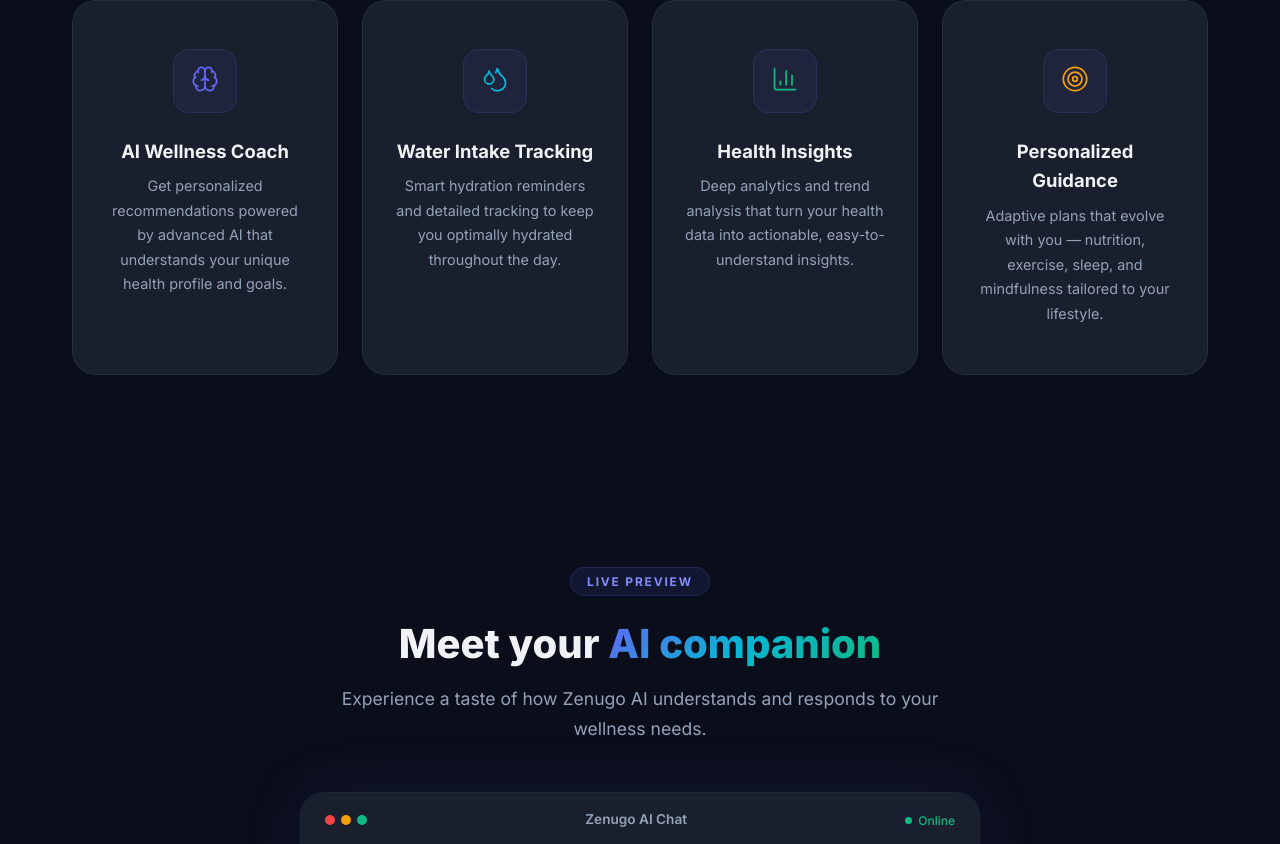
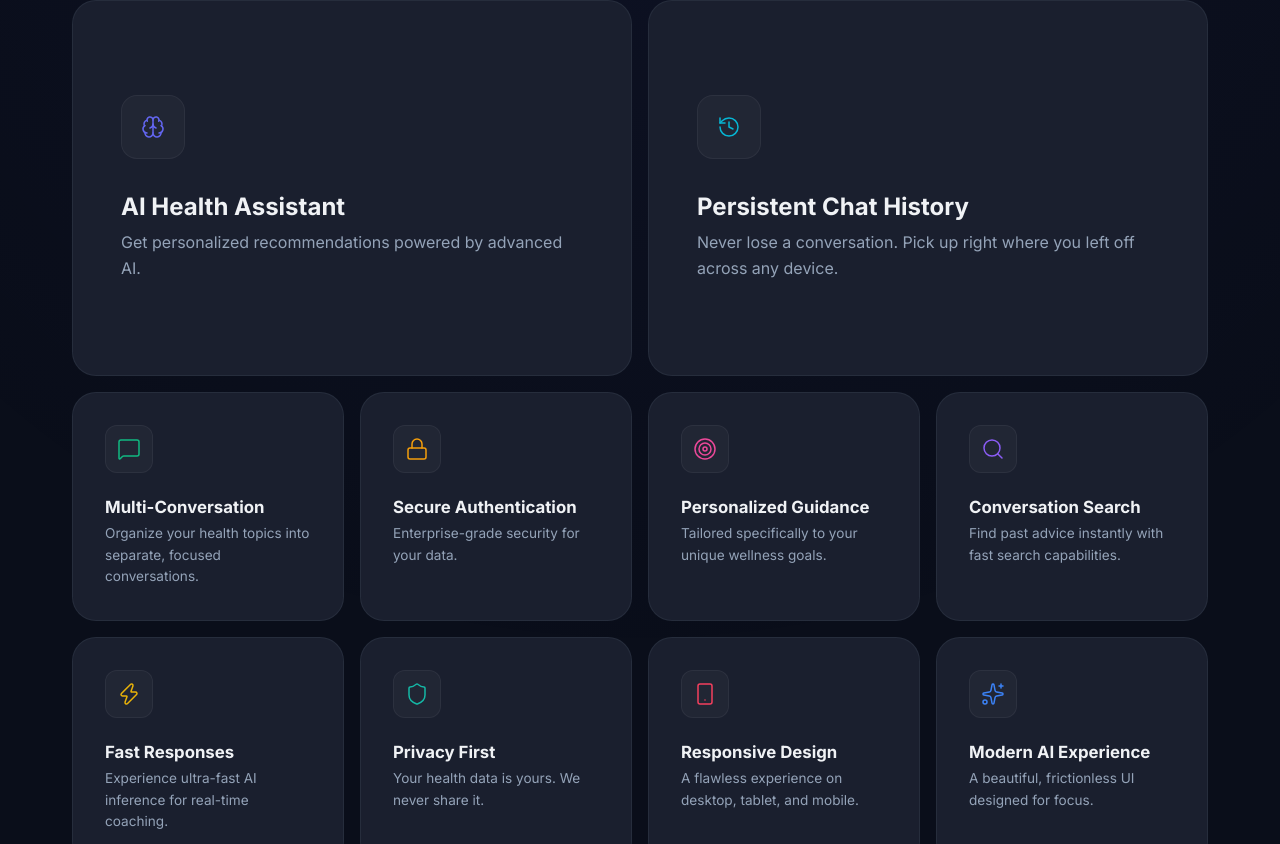
Before and after one commit to MuktharMJ/zenugo-ai, a React (Vite) app: page / in a window 1280 px wide. Shown: the part 1137-1981 px from the top of the page. Built offline with nearby package versions, Linux system fonts and the light colour scheme; no server answers.

Commit message:
feat(ui): redesign landing page experience

```diff
--- a/src/App.css
+++ b/src/App.css
@@ -7,4 +7,7 @@
 
 .app main {
   flex: 1;
+  display: flex;
+  flex-direction: column;
+  animation: fadeIn 0.4s ease-out;
 }
--- a/src/components/Features/Features.css
+++ b/src/components/Features/Features.css
@@ -1,5 +1,6 @@
 .features {
   position: relative;
+  background: radial-gradient(circle at 50% 0%, rgba(99, 102, 241, 0.05) 0%, transparent 70%);
 }
 
 .features__header {
@@ -10,7 +11,8 @@
 .features__grid {
   display: grid;
   grid-template-columns: repeat(4, 1fr);
-  gap: var(--space-lg);
+  grid-auto-rows: minmax(180px, auto);
+  gap: var(--space-md);
 }
 
 /* Card */
@@ -19,12 +21,25 @@
   background: var(--bg-card);
   border: 1px solid var(--border-color);
   border-radius: var(--radius-xl);
-  padding: var(--space-2xl) var(--space-xl);
-  text-align: center;
+  padding: var(--space-xl);
+  display: flex;
+  flex-direction: column;
   transition: all var(--transition-slow);
   overflow: hidden;
   opacity: 0;
-  transform: translateY(40px);
+  transform: translateY(30px);
+}
+
+.feature-card--large {
+  grid-column: span 2;
+  grid-row: span 2;
+  padding: var(--space-2xl);
+  justify-content: center;
+}
+
+.feature-card--small {
+  grid-column: span 1;
+  grid-row: span 1;
 }
 
 .feature-card--visible {
@@ -35,7 +50,7 @@
 
 .feature-card:hover {
   border-color: var(--card-accent);
-  transform: translateY(-6px);
+  transform: translateY(-4px);
   box-shadow: var(--shadow-card-hover);
 }
 
@@ -44,11 +59,15 @@
   top: 0;
   left: 50%;
   transform: translateX(-50%);
-  width: 200px;
+  width: 150px;
   height: 1px;
   background: linear-gradient(90deg, transparent, var(--card-accent), transparent);
   opacity: 0;
   transition: opacity var(--transition-base);
+}
+
+.feature-card--large .feature-card__glow {
+  width: 250px;
 }
 
 .feature-card:hover .feature-card__glow {
@@ -56,39 +75,59 @@
 }
 
 .feature-card__icon-wrap {
-  width: 64px;
-  height: 64px;
+  width: 48px;
+  height: 48px;
   display: flex;
   align-items: center;
   justify-content: center;
-  margin: 0 auto var(--space-lg);
-  border-radius: var(--radius-lg);
-  background: rgba(99, 102, 241, 0.08);
-  border: 1px solid rgba(99, 102, 241, 0.15);
-  font-size: 1.6rem;
+  margin-bottom: var(--space-lg);
+  border-radius: var(--radius-md);
+  background: rgba(255, 255, 255, 0.03);
+  border: 1px solid rgba(255, 255, 255, 0.05);
   transition: all var(--transition-base);
 }
 
+.feature-card--large .feature-card__icon-wrap {
+  width: 64px;
+  height: 64px;
+  border-radius: var(--radius-lg);
+  margin-bottom: var(--space-xl);
+}
+
 .feature-card:hover .feature-card__icon-wrap {
-  background: rgba(99, 102, 241, 0.15);
-  transform: scale(1.08);
+  background: rgba(255, 255, 255, 0.08);
+  border-color: rgba(255, 255, 255, 0.1);
+  transform: scale(1.05);
 }
 
 .feature-card__icon {
   line-height: 1;
+  display: flex;
+  align-items: center;
+  justify-content: center;
 }
 
 .feature-card__title {
-  font-size: 1.15rem;
+  font-size: 1.05rem;
   font-weight: 700;
+  margin-bottom: var(--space-xs);
+  color: var(--text-primary);
+  line-height: 1.3;
+}
+
+.feature-card--large .feature-card__title {
+  font-size: 1.5rem;
   margin-bottom: var(--space-sm);
-  color: var(--text-primary);
 }
 
 .feature-card__desc {
-  font-size: 0.9rem;
+  font-size: 0.85rem;
   color: var(--text-secondary);
-  line-height: 1.7;
+  line-height: 1.6;
+}
+
+.feature-card--large .feature-card__desc {
+  font-size: 1rem;
 }
 
 /* Responsive */
@@ -96,10 +135,17 @@
   .features__grid {
     grid-template-columns: repeat(2, 1fr);
   }
+  .feature-card--small {
+    grid-column: span 1;
+  }
 }
 
 @media (max-width: 640px) {
   .features__grid {
     grid-template-columns: 1fr;
   }
+  .feature-card--large, .feature-card--small {
+    grid-column: span 1;
+    grid-row: auto;
+  }
 }
--- a/src/components/Features/Features.jsx
+++ b/src/components/Features/Features.jsx
@@ -1,42 +1,99 @@
 import { useEffect, useRef, useState } from 'react';
-import { Brain, Droplets, BarChart3, Target } from 'lucide-react';
+import {
+  Brain,
+  MessageSquare,
+  Lock,
+  History,
+  Zap,
+  Shield,
+  Smartphone,
+  Search,
+  Target,
+  Sparkles
+} from 'lucide-react';
 import './Features.css';
 
 const FEATURES = [
   {
-    icon: <Brain aria-hidden="true" size={28} color="#6366f1" strokeWidth={1.5} />,
-    title: 'AI Wellness Coach',
-    description: 'Get personalized recommendations powered by advanced AI that understands your unique health profile and goals.',
+    icon: <Brain aria-hidden="true" size={24} color="#6366f1" strokeWidth={1.5} />,
+    title: 'AI Health Assistant',
+    description: 'Get personalized recommendations powered by advanced AI.',
     accent: '#6366f1',
+    size: 'large'
   },
   {
-    icon: <Droplets aria-hidden="true" size={28} color="#06b6d4" strokeWidth={1.5} />,
-    title: 'Water Intake Tracking',
-    description: 'Smart hydration reminders and detailed tracking to keep you optimally hydrated throughout the day.',
+    icon: <History aria-hidden="true" size={24} color="#06b6d4" strokeWidth={1.5} />,
+    title: 'Persistent Chat History',
+    description: 'Never lose a conversation. Pick up right where you left off across any device.',
     accent: '#06b6d4',
+    size: 'large'
   },
   {
-    icon: <BarChart3 aria-hidden="true" size={28} color="#10b981" strokeWidth={1.5} />,
-    title: 'Health Insights',
-    description: 'Deep analytics and trend analysis that turn your health data into actionable, easy-to-understand insights.',
+    icon: <MessageSquare aria-hidden="true" size={24} color="#10b981" strokeWidth={1.5} />,
+    title: 'Multi-Conversation',
+    description: 'Organize your health topics into separate, focused conversations.',
     accent: '#10b981',
+    size: 'small'
   },
   {
-    icon: <Target aria-hidden="true" size={28} color="#f59e0b" strokeWidth={1.5} />,
+    icon: <Lock aria-hidden="true" size={24} color="#f59e0b" strokeWidth={1.5} />,
+    title: 'Secure Authentication',
+    description: 'Enterprise-grade security for your data.',
+    accent: '#f59e0b',
+    size: 'small'
+  },
+  {
+    icon: <Target aria-hidden="true" size={24} color="#ec4899" strokeWidth={1.5} />,
     title: 'Personalized Guidance',
-    description: 'Adaptive plans that evolve with you — nutrition, exercise, sleep, and mindfulness tailored to your lifestyle.',
-    accent: '#f59e0b',
+    description: 'Tailored specifically to your unique wellness goals.',
+    accent: '#ec4899',
+    size: 'small'
   },
+  {
+    icon: <Search aria-hidden="true" size={24} color="#8b5cf6" strokeWidth={1.5} />,
+    title: 'Conversation Search',
+    description: 'Find past advice instantly with fast search capabilities.',
+    accent: '#8b5cf6',
+    size: 'small'
+  },
+  {
+    icon: <Zap aria-hidden="true" size={24} color="#eab308" strokeWidth={1.5} />,
+    title: 'Fast Responses',
+    description: 'Experience ultra-fast AI inference for real-time coaching.',
+    accent: '#eab308',
+    size: 'small'
+  },
+  {
+    icon: <Shield aria-hidden="true" size={24} color="#14b8a6" strokeWidth={1.5} />,
+    title: 'Privacy First',
+    description: 'Your health data is yours. We never share it.',
+    accent: '#14b8a6',
+    size: 'small'
+  },
+  {
+    icon: <Smartphone aria-hidden="true" size={24} color="#f43f5e" strokeWidth={1.5} />,
+    title: 'Responsive Design',
+    description: 'A flawless experience on desktop, tablet, and mobile.',
+    accent: '#f43f5e',
+    size: 'small'
+  },
+  {
+    icon: <Sparkles aria-hidden="true" size={24} color="#3b82f6" strokeWidth={1.5} />,
+    title: 'Modern AI Experience',
+    description: 'A beautiful, frictionless UI designed for focus.',
+    accent: '#3b82f6',
+    size: 'small'
+  }
 ];
 
-function FeatureCard({ icon, title, description, accent, index }) {
+function FeatureCard({ icon, title, description, accent, size, index }) {
   const ref = useRef(null);
   const [visible, setVisible] = useState(false);
 
   useEffect(() => {
     const observer = new IntersectionObserver(
       ([entry]) => { if (entry.isIntersecting) setVisible(true); },
-      { threshold: 0.2 }
+      { threshold: 0.15 }
     );
     if (ref.current) observer.observe(ref.current);
     return () => observer.disconnect();
@@ -45,15 +102,17 @@
   return (
     <div
       ref={ref}
-      className={`feature-card ${visible ? 'feature-card--visible' : ''}`}
-      style={{ '--card-accent': accent, '--card-delay': `${index * 0.12}s` }}
+      className={`feature-card feature-card--${size} ${visible ? 'feature-card--visible' : ''}`}
+      style={{ '--card-accent': accent, '--card-delay': `${(index % 4) * 0.1}s` }}
       id={`feature-card-${index}`}
     >
       <div className="feature-card__icon-wrap">
         <span className="feature-card__icon">{icon}</span>
       </div>
-      <h3 className="feature-card__title">{title}</h3>
-      <p className="feature-card__desc">{description}</p>
+      <div className="feature-card__content">
+        <h3 className="feature-card__title">{title}</h3>
+        <p className="feature-card__desc">{description}</p>
+      </div>
       <div className="feature-card__glow" />
     </div>
   );
@@ -64,13 +123,13 @@
     <section className="features section" id="features">
       <div className="container">
         <div className="features__header">
-          <span className="section-label">Features</span>
+          <span className="section-label">Capabilities</span>
           <h2 className="section-title">
             Everything you need for a <span className="gradient-text">healthier life</span>
           </h2>
           <p className="section-subtitle">
-            Zenugo AI combines cutting-edge artificial intelligence with proven wellness science
-            to deliver a truly personalized health experience.
+            Zenugo AI combines state-of-the-art language models with a modern,
+            secure platform to deliver an unparalleled wellness experience.
           </p>
         </div>
 
--- a/src/components/Navbar/Navbar.css
+++ b/src/components/Navbar/Navbar.css
@@ -76,8 +76,13 @@
   transition: width var(--transition-base);
 }
 
-.navbar__link:hover::after {
+.navbar__link:hover::after,
+.navbar__link--active::after {
   width: 100%;
+}
+
+.navbar__link--active {
+  color: var(--text-primary);
 }
 
 .navbar__cta {
--- a/src/components/Navbar/Navbar.jsx
+++ b/src/components/Navbar/Navbar.jsx
@@ -57,14 +57,14 @@
         <nav className={`navbar__nav ${mobileOpen ? 'navbar__nav--open' : ''}`} id="navbar-nav">
           <Link
             to="/#features"
-            className="navbar__link"
+            className={`navbar__link ${location.pathname === '/' && location.hash === '#features' ? 'navbar__link--active' : ''}`}
             onClick={() => handleAnchorClick('#features')}
           >
             Features
           </Link>
           <Link
             to="/about"
-            className="navbar__link"
+            className={`navbar__link ${location.pathname === '/about' ? 'navbar__link--active' : ''}`}
             onClick={() => setMobileOpen(false)}
           >
             About
--- a/src/index.css
+++ b/src/index.css
@@ -51,6 +51,11 @@
   /* Layout */
   --max-width: 1200px;
   --header-height: 72px;
+  --sidebar-width: 280px;
+
+  /* Glassmorphism */
+  --glass-bg: rgba(26, 31, 46, 0.4);
+  --glass-border: rgba(148, 163, 184, 0.08);
 }
 
 /* Reset */
@@ -226,6 +231,16 @@
   30% { opacity: 1; transform: translateY(-4px); }
 }
 
+@keyframes slideIn {
+  from { opacity: 0; transform: translateX(20px); }
+  to { opacity: 1; transform: translateX(0); }
+}
+
+@keyframes scaleIn {
+  from { opacity: 0; transform: scale(0.95); }
+  to { opacity: 1; transform: scale(1); }
+}
+
 .animate-fade-in-up {
   animation: fadeInUp 0.7s ease-out forwards;
 }
@@ -251,3 +266,14 @@
 ::-webkit-scrollbar-thumb:hover {
   background: var(--bg-card-hover);
 }
+
+/* Thin Scrollbar */
+.scrollbar-thin::-webkit-scrollbar {
+  width: 4px;
+  height: 4px;
+}
+
+.scrollbar-thin::-webkit-scrollbar-thumb {
+  background: var(--bg-card-hover);
+  border-radius: 2px;
+}
```
Also changed, not shown: src/components/ChatbotPreview/ChatbotPreview.css (+101 -0 lines), src/components/ChatbotPreview/ChatbotPreview.jsx (+47 -68 lines), src/components/Hero/Hero.jsx (+7 -8 lines).
